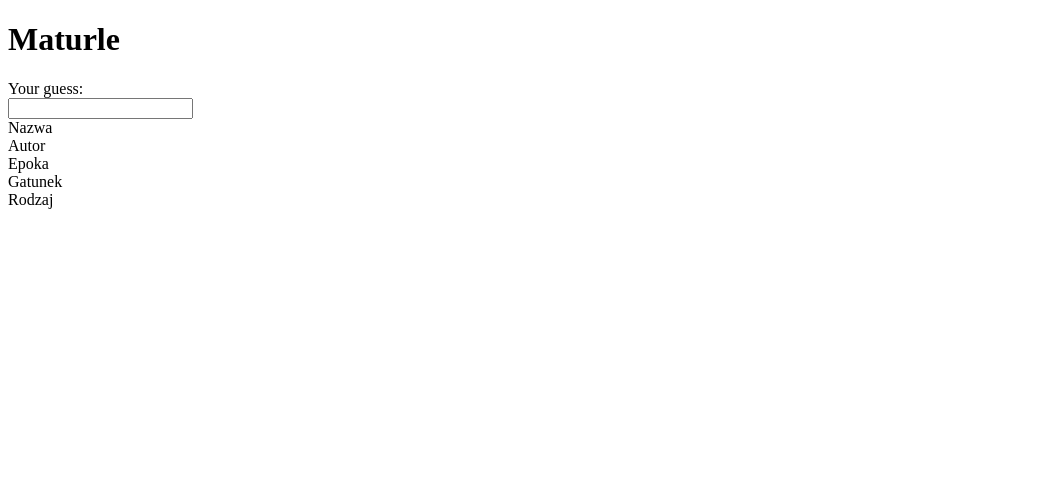
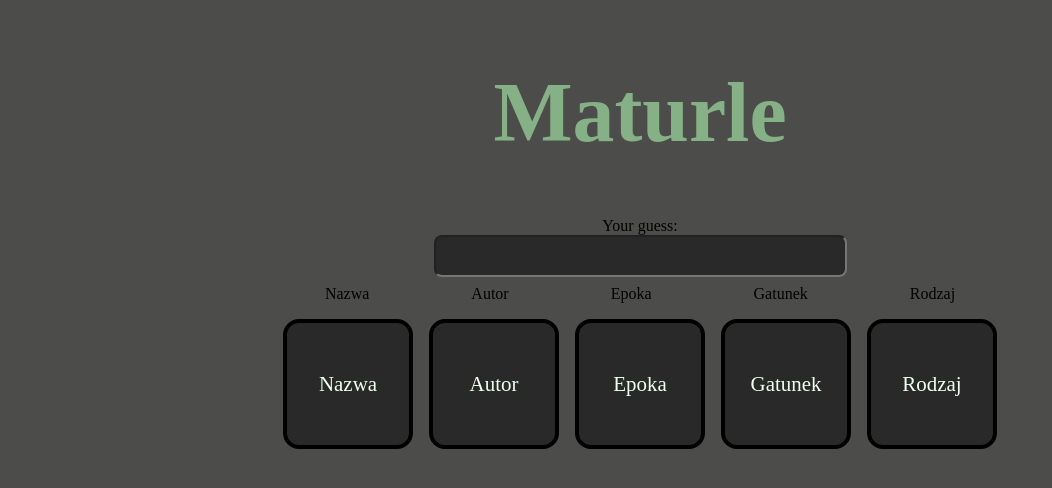
Before and after one commit to a-jednak/maturle, a plain HTML site: page index.html in a window 1280 px wide. Shown: the whole page, without its empty margins (0-1052 px from the left). Drawn offline with Linux system fonts and the light colour scheme.

Commit message:
Added styles.css

```diff
--- a/api_script.js
+++ b/api_script.js
@@ -1,5 +1,4 @@
 const inne_lektury = await fetch("./other_books.json").then(r => r.json());
-// console.log(books)
 
 var lektury = ["Makbet", "Skąpiec", "Homer, Iliada", "Antygona", "Rozmowa mistrza Polikarpa ze śmiercią", "Lament Świętokrzyski", "Pieśń o Rolandzie",
     "Dziady, Dziady poema, Dziady czesc III", "Lalka", "Potop", "Zbrodnia i Kara", "Wesele", "Chłopi", "Przedwiośnie", "Ferdydurke", "Borowski, Proszę państwa do gazu", "Inny świat",
@@ -64,16 +63,6 @@ async function getBookDetails(name){
     return ["X", "X", "X", "X", "X"];
 }
 
-// async function submitGuess() {
-//   let x = document.getElementById("guess").value;
-//   if (x == "") {
-//     alert("Name must be filled out");
-//     return false;
-//   }
-//   let details = await getBookDetails(x);
-//   document.getElementById("details").textContent = details;
-// }
-
 document.getElementById("guessForm").addEventListener("submit", async (event) => {
   event.preventDefault();  // <--- stops refresh
 
@@ -90,18 +79,39 @@ document.getElementById("guessForm").addEventListener("submit", async (event) =>
   document.getElementById("epoch").textContent = details[2];
   document.getElementById("genre").textContent = details[3];
   document.getElementById("kind").textContent = details[4];
+
+    fitText("name");
+    fitText("author");
+    fitText("epoch");
+    fitText("genre");
+    fitText("kind");
 });
 
 
 
-// getBooks();
+function fitText(outputSelector){
+    const maxFontSize = 50;
+    let outputDiv = document.getElementById(outputSelector);
+    let width = outputDiv.clientWidth;
+    let contentWidth = outputDiv.scrollWidth;
+    let fontSize = parseInt(window.getComputedStyle(outputDiv, null).getPropertyValue('font-size'),10);
+    // if content's width is bigger then elements width - overflow
+    if (contentWidth > width || outputDiv.scrollHeight > outputDiv.clientHeight){
+        while ((contentWidth > width || outputDiv.scrollHeight > outputDiv.clientHeight) && fontSize > 5) {
+        fontSize--;
+        outputDiv.style.fontSize = fontSize + 'px';
 
-// console.log(refactorName("Twój Stary Pijany Żaczek"))
-// var pan_tadeusz = await getBookByName("dziady-dziady-poema-dziady-czesc-iii");
-// console.log(pan_tadeusz)
+        // aktualizacja wymiarów
+        width = outputDiv.clientWidth;
+        contentWidth = outputDiv.scrollWidth;
+    }
+    }
+}
 
-// for(var title of lektury){
-//     var dets = await getBookDetails(title);
-//     console.log(title);
-//     console.log(dets);
-// }
+// window.addEventListener("DOMContentLoaded", () => {
+//     fitText("name");
+//     fitText("author");
+//     fitText("epoch");
+//     fitText("genre");
+//     fitText("kind");
+// });
--- a/index.html
+++ b/index.html
@@ -2,19 +2,29 @@
 <head>
     <title>Maturle</title>
     <script type="module" src="api_script.js" defer></script>
+    <link rel="stylesheet" href="styles.css">
 </head>
 <body>
     <h1>Maturle</h1>
-    <form id="guessForm">
-        <label for="guess">Your guess:</label><br>
-        <input type="text" id="guess" name="guess">
-    </form>
-    <!-- <p id="details"></p> -->
-    <div id="details">
-        <div id="name">Nazwa</div>
-        <div id="author">Autor</div>
-        <div id="epoch">Epoka</div>
-        <div id="genre">Gatunek</div>
-        <div id="kind">Rodzaj</div>
+    <div id = "container">
+        <form id="guessForm">
+            <label for="guess">Your guess:</label><br>
+            <input type="text" id="guess" name="guess">
+        </form>
+        <!-- Aktualnie tagi są krzywo i w żaden sposób nie są połączone z blokami, might work on that -->
+        <div id="tags">
+            <div class="tag">Nazwa</div>
+            <div class="tag">Autor</div>
+            <div class="tag">Epoka</div>
+            <div class="tag">Gatunek</div>
+            <div class="tag">Rodzaj</div>
+        </div>
+        <div id="details">
+            <div class="block" id="name">Nazwa</div>
+            <div class="block" id="author">Autor</div>
+            <div class="block" id="epoch">Epoka</div>
+            <div class="block" id="genre">Gatunek</div>
+            <div class="block" id="kind">Rodzaj</div>
+        </div>
     </div>
 </body>
--- /dev/null
+++ b/styles.css
@@ -0,0 +1,57 @@
+* {
+    background-color: rgb(76, 77, 75);
+    align-items: center;
+    align-content: center;
+    text-align: center;
+}
+
+h1 {
+    color: rgb(134, 177, 134);
+    font-size: 8cap;
+}
+
+input {
+    background-color: rgb(40, 41, 40);
+    color: rgb(240, 255, 244);
+    font-size: 3cap;
+    border-radius: 8px;
+}
+
+#details {
+    display: flex;
+    flex-direction: row;
+    justify-content: center;
+}
+
+#tags {
+    display: flex;
+    flex-direction: row;
+    justify-content: center;
+}
+
+
+.tag {
+    padding: 8px;
+    margin-left: 43px;
+    margin-right: 43px;
+}
+
+.block {
+    display: flex;
+    align-items: center;
+    justify-content: center;
+    text-align: center;
+
+    box-sizing: border-box;
+
+    width: 130px;
+    height: 130px;
+    padding: 16px;
+    margin: 8px;
+    text-align: center;
+    color:rgb(240, 255, 244);
+    background-color: rgb(40, 41, 40);
+    border: 4px solid rgb(0, 0, 0);
+    border-radius: 16px;
+    font-size: 2cap;
+}
```
